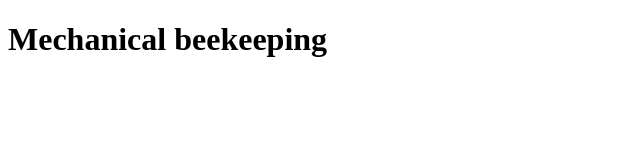
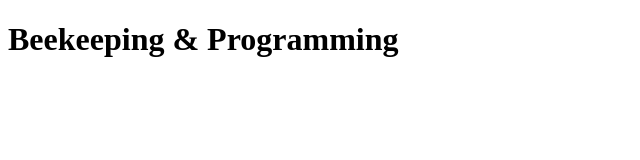
Before and after one commit to oskarkalas/oskarkalas.github.io, a plain HTML site: page index.html in a window 1280 px wide. Shown: the whole page, without its empty margins (0-640 px from the left). Drawn offline with Linux system fonts and the light colour scheme.

Commit message:
oskarkalas

```diff
--- a/index.html
+++ b/index.html
@@ -7,6 +7,6 @@
     <title>Document</title>
 </head>
 <body>
-    <h1>Mechanical beekeeping</h1>
+    <h1>Beekeeping &amp; Programming</h1>
 </body>
 </html>
```
